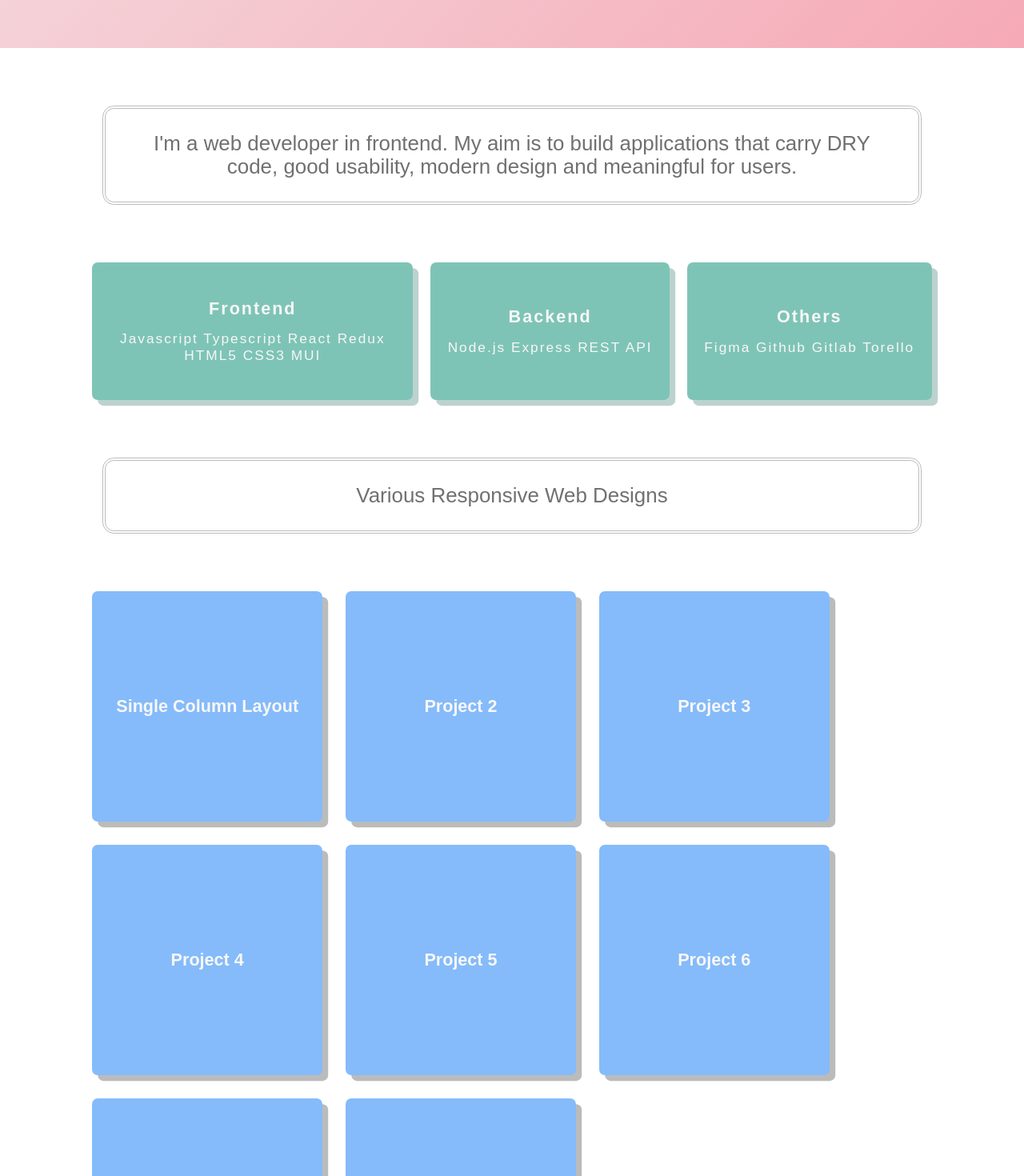
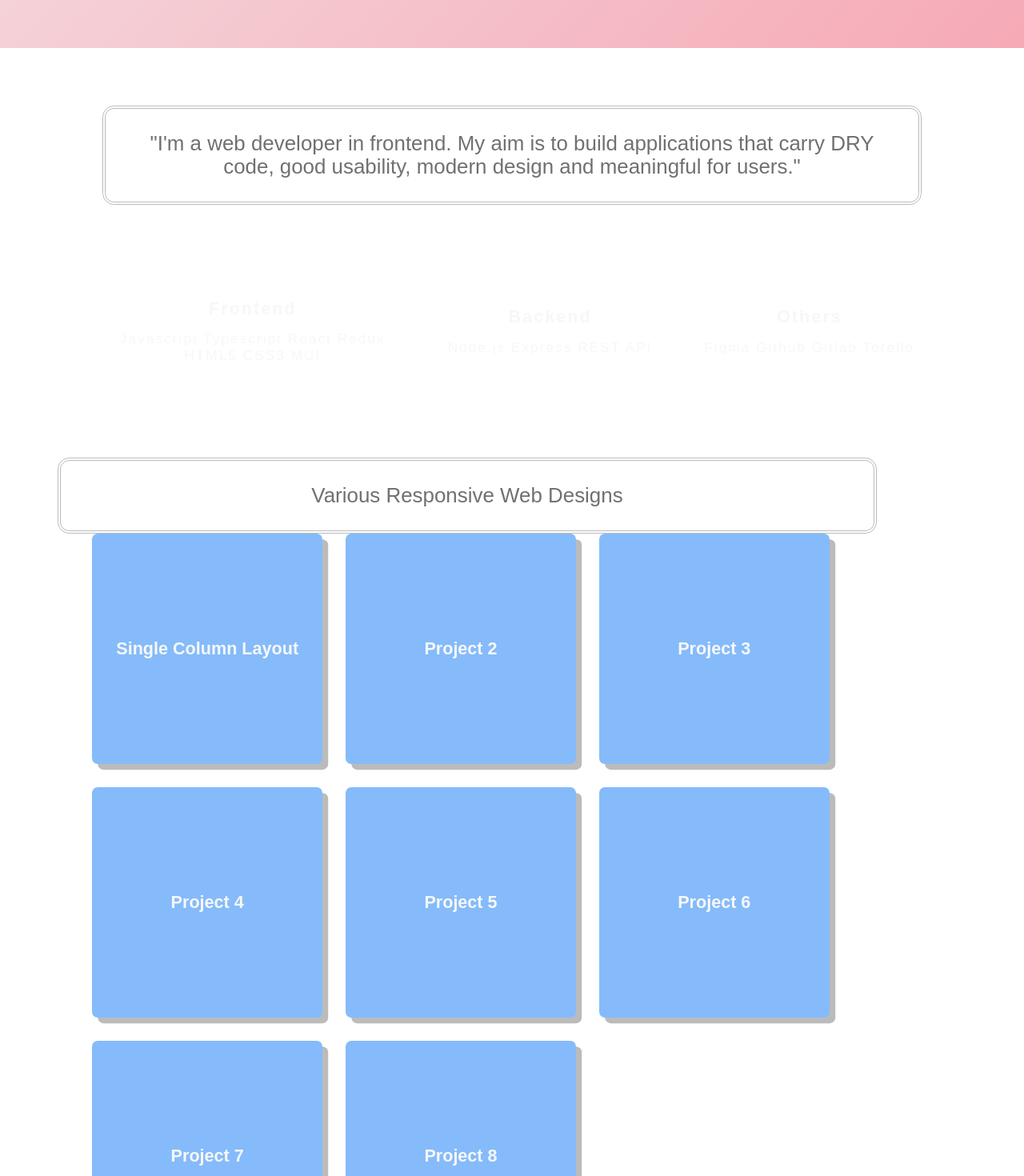
Before and after one commit to makiyo-ronkko/makiyo-app, a React (Create React App) app: page / in a window 1280 px wide. Shown: the part 740-2210 px from the top of the page at 80% size. Built offline with nearby package versions, Linux system fonts and the light colour scheme.

Commit message:
develop: refactor: optimize code

```diff
--- a/src/components/Main/Skills.tsx
+++ b/src/components/Main/Skills.tsx
@@ -2,97 +2,69 @@ import React from 'react';
 import { Link } from 'react-router-dom';
 import Styles from './MainStyle.module.css';
 
+const PROJECTS = [
+	{ link: 'project', name: 'Single Column Layout' },
+	{ link: 'project-2', name: 'Project 2' },
+	{ link: 'project-3', name: 'Project 3' },
+	{ link: 'project-4', name: 'Project 4' },
+	{ link: 'project-5', name: 'Project 5' },
+	{ link: 'project-6', name: 'Project 6' },
+	{ link: 'project-7', name: 'Project 7' },
+	{ link: 'project-8', name: 'Project 8' },
+];
+
 export const Skills = () => {
 	return (
+		<div className={Styles.wrapper}>
 			<>
-			<div className={Styles.wrapper}>
-				<p className={Styles.description}>
-					I'm a web developer in frontend. My aim is to build applications that
+				<p className={`${Styles.description} ${Styles.fontStyle}`}>
+					"I'm a web developer in frontend. My aim is to build applications that
 					carry DRY code, good usability, modern design and meaningful for
-					users.
+					users."
 				</p>
 				<div className={Styles.cardContainer}>
-					<div className={`${Styles.card} ${Styles.backgroundColor}`}>
+					<div className={Styles.card}>
 						<p className={Styles.text}>
 							<b>Frontend</b>
 						</p>
 						<p>Javascript Typescript React Redux HTML5 CSS3 MUI</p>
 					</div>
-					<div className={`${Styles.card} ${Styles.backgroundColor}`}>
+					<div className={Styles.card}>
 						<p className={Styles.text}>
 							<b>Backend</b>
 						</p>
 						<p>Node.js Express REST API</p>
 					</div>
-					<div className={`${Styles.card} ${Styles.backgroundColor}`}>
+					<div className={Styles.card}>
 						<p className={Styles.text}>
 							<b>Others</b>
 						</p>
 						<p>Figma Github Gitlab Torello</p>
 					</div>
 				</div>
-				<div className={Styles.wrapper}>
-					<p className={Styles.description}>Various Responsive Web Designs</p>
+			</>
+			<div className={Styles.projectWrapper}>
+				<p className={`${Styles.description} ${Styles.subTitle}`}>
+					Various Responsive Web Designs
+				</p>
 				<div className={Styles.projectContainer}>
-						<Link to={'project'} className={Styles.link}>
+					{PROJECTS.map((project) => {
+						return (
+							<Link
+								to={project.link}
+								className={Styles.link}
+								key={project.link}
+							>
 								<div className={`${Styles.project}`}>
 									<button className={Styles.projectButton}>
-									<b className={Styles.text}>Single Column Layout</b>
+										<b className={Styles.text}>{project.name}</b>
 									</button>
 								</div>
 							</Link>
-						<Link to={'project-2'} className={Styles.link}>
-							<div className={`${Styles.project}`}>
-								<button className={Styles.projectButton}>
-									<b className={Styles.text}>Project 2</b>
-								</button>
-							</div>
-						</Link>
-						<Link to={'project-3'} className={Styles.link}>
-							<div className={`${Styles.project}`}>
-								<button className={Styles.projectButton}>
-									<b className={Styles.text}>Project 3</b>
-								</button>
-							</div>
-						</Link>
-						<Link to={'project-4'} className={Styles.link}>
-							<div className={`${Styles.project}`}>
-								<button className={Styles.projectButton}>
-									<b className={Styles.text}>Project 4</b>
-								</button>
-							</div>
-						</Link>
-						<Link to={'project-5'} className={Styles.link}>
-							<div className={`${Styles.project}`}>
-								<button className={Styles.projectButton}>
-									<b className={Styles.text}>Project 5</b>
-								</button>
-							</div>
-						</Link>
-						<Link to={'project-6'} className={Styles.link}>
-							<div className={`${Styles.project}`}>
-								<button className={Styles.projectButton}>
-									<b className={Styles.text}>Project 6</b>
-								</button>
-							</div>
-						</Link>
-						<Link to={'project-7'} className={Styles.link}>
-							<div className={`${Styles.project}`}>
-								<button className={Styles.projectButton}>
-									<b className={Styles.text}>Project 7</b>
-								</button>
-							</div>
-						</Link>
-						<Link to={'project-8'} className={Styles.link}>
-							<div className={`${Styles.project}`}>
-								<button className={Styles.projectButton}>
-									<b className={Styles.text}>Project 8</b>
-								</button>
-							</div>
-						</Link>
+						);
+					})}
 				</div>
 			</div>
 		</div>
-		</>
 	);
 };
```
Lines whose indentation alone changed are shown as unchanged.
